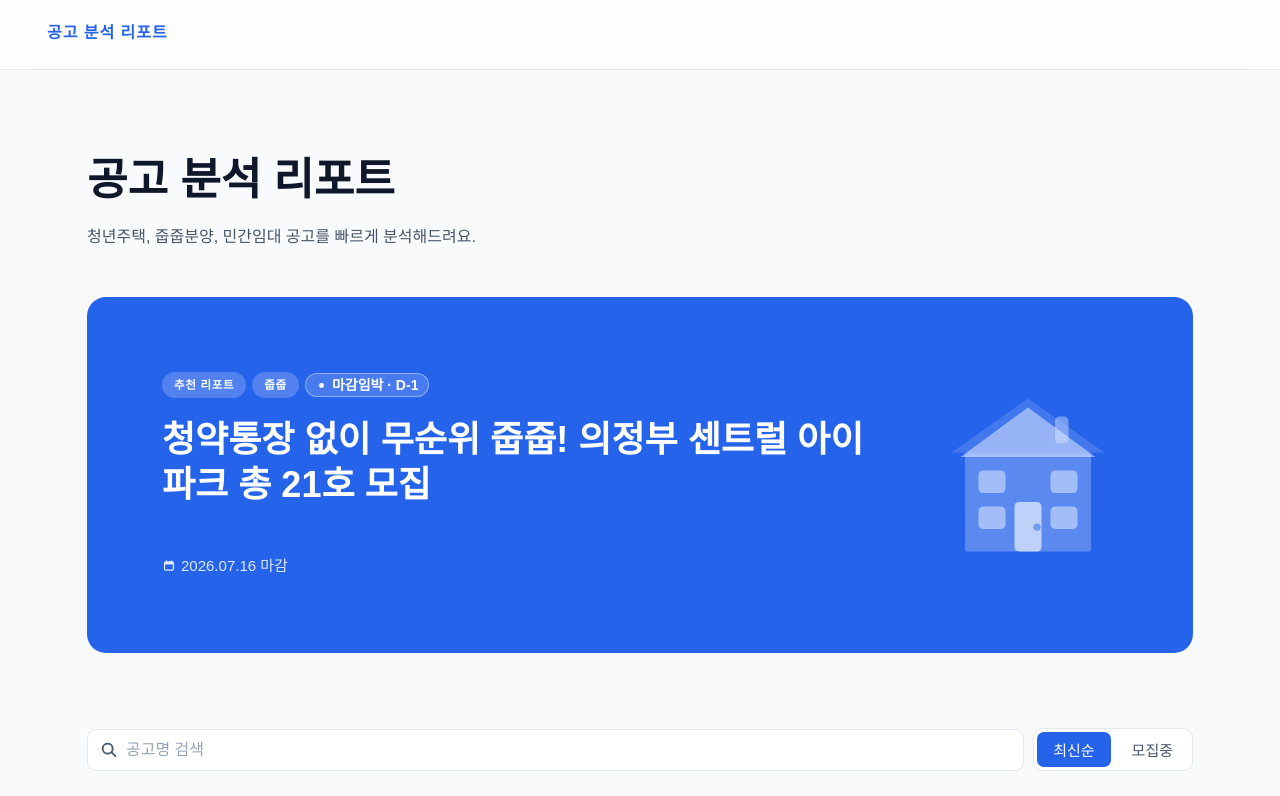
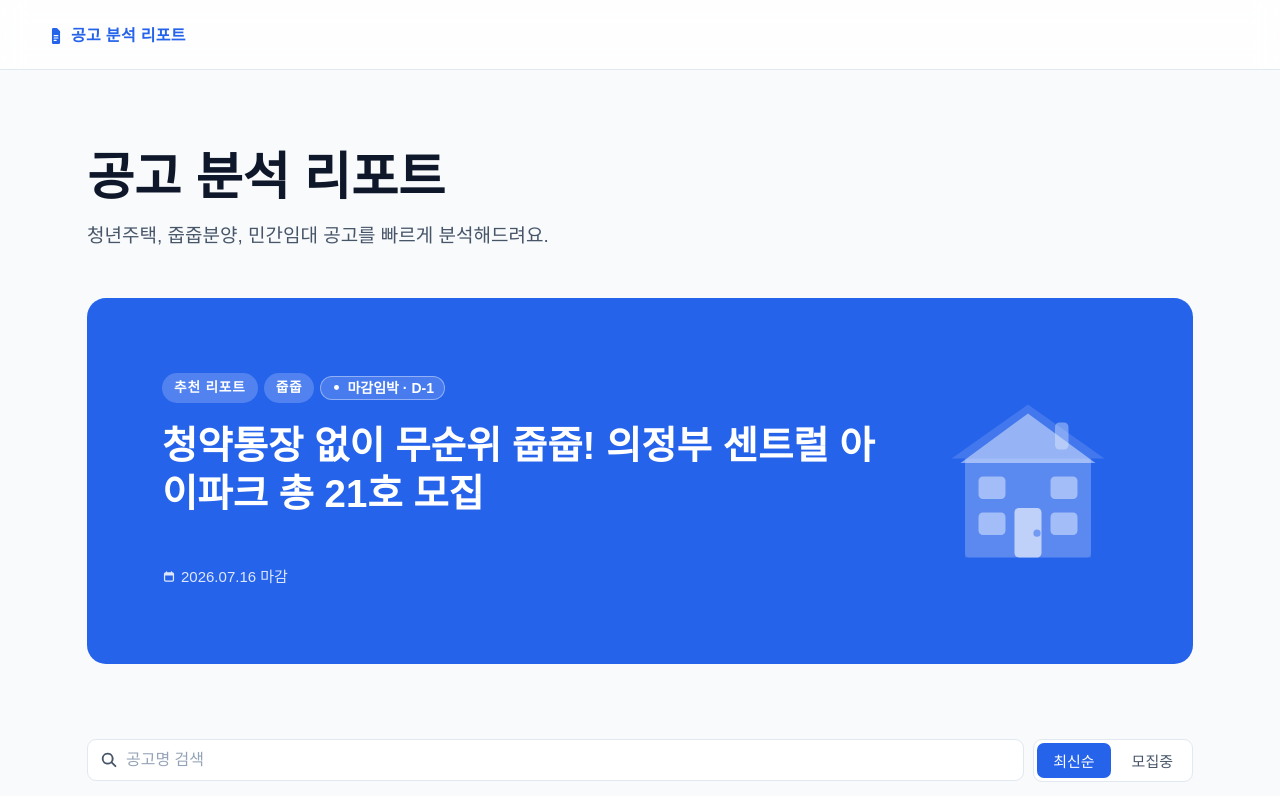
Before and after one commit to NFmkt/notice-report, a plain HTML site: page index.html in a window 1280 px wide. Shown: the top 796 px of the page. Drawn offline with Linux system fonts and the light colour scheme; a web font is replaced by a local one.

Commit message:
Fix header logo duplication, mobile empty bar, and typography scale
- Replace header text with icon+wordmark home link (index.html, report.html)
- Keep logo icon visible on mobile instead of hiding all header content
- Add missing design-system.css link to index.html (fixes ~19% type scale mismatch)
- Remove dead progress-bar markup from index.html
- Loosen mobile hero-title size/line-height for readability

```diff
--- a/css/styles.css
+++ b/css/styles.css
@@ -127,13 +127,21 @@ a:focus-visible {
   height: calc(var(--header-h) - 4px);
 }
 
-.header-tag {
+.header-logo {
+  display: flex;
+  align-items: center;
+  gap: 6px;
+  color: var(--accent);
+  text-decoration: none;
+  border-radius: var(--radius-sm);
+}
+.header-logo:hover { opacity: 0.85; }
+.header-logo-icon { flex-shrink: 0; }
+.header-logo-text {
   font-family: var(--font-body);
   font-size: 16px;
   font-weight: 700;
-  letter-spacing: 0.06em;
-  color: var(--accent);
-  text-transform: uppercase;
+  letter-spacing: 0.02em;
 }
 
 .header-right { display: flex; align-items: center; gap: 10px; }
@@ -1403,12 +1411,13 @@ a:focus-visible {
 .supply-bar-val  { font-size: 13px; color: var(--text-secondary); width: 24px; text-align: right; }
 .supply-bar-note { font-size: 13px; color: var(--text-secondary); margin-top: 6px; }
 .supply-single-district {
-  display: flex; align-items: center; gap: 8px;
+  display: flex; align-items: flex-start; gap: 8px;
   padding: 12px 14px;
   background: var(--accent-light); border-radius: var(--radius-md); color: var(--accent);
 }
-.supply-single-name  { font-size: 16px; font-weight: 600; flex: 1; }
-.supply-single-units { font-size: 21px; font-weight: 700; }
+.supply-single-district svg { flex-shrink: 0; margin-top: 6px; }
+.supply-single-name  { font-size: 16px; font-weight: 600; flex: 1; word-break: keep-all; }
+.supply-single-units { font-size: 21px; font-weight: 700; flex-shrink: 0; }
 .supply-type-pills { display: flex; flex-wrap: wrap; gap: 6px; }
 .supply-type-pill {
   font-size: 14px; padding: 4px 10px; border-radius: 20px;
@@ -1648,7 +1657,7 @@ a:focus-visible {
 
   /* ── Header ─── */
   .header-inner { padding: 0 var(--space-md); }
-  .header-tag   { display: none; }
+  .header-logo-text { display: none; }
   .back-home-link span { display: none; }
 
   /* ── Hero ─── */
@@ -1657,7 +1666,7 @@ a:focus-visible {
     padding-bottom: var(--space-lg);
   }
   .hero-inner   { padding: 0 var(--space-md); }
-  .hero-title   { font-size: clamp(26px, 7vw, 42px); letter-spacing: -0.01em; }
+  .hero-title   { font-size: clamp(23px, 6vw, 38px); line-height: 1.4; letter-spacing: -0.01em; }
   .hero-subtitle { font-size: 18px; }
 
   /* ── View Container ─── */
--- a/index.html
+++ b/index.html
@@ -9,15 +9,24 @@
   <!-- Pretendard Variable (모든 폰트 통일) -->
   <link rel="stylesheet" href="https://cdn.jsdelivr.net/gh/orioncactus/pretendard@v1.3.9/dist/web/variable/pretendardvariable.min.css">
 
+  <link rel="stylesheet" href="css/design-system.css">
   <link rel="stylesheet" href="css/styles.css">
 </head>
 <body>
 
   <header class="site-header">
     <div class="header-inner">
-      <span class="header-tag">공고 분석 리포트</span>
+      <a class="header-logo" href="index.html" aria-label="공고 분석 리포트 홈">
+        <svg class="header-logo-icon" width="18" height="18" viewBox="0 0 20 20" fill="none" aria-hidden="true">
+          <path d="M5.5 2.5A1.5 1.5 0 0 1 7 1h3.17a1.5 1.5 0 0 1 1.06.44l2.83 2.83A1.5 1.5 0 0 1 14.5 5.33V17.5A1.5 1.5 0 0 1 13 19H7a1.5 1.5 0 0 1-1.5-1.5v-15Z" fill="currentColor"/>
+          <path d="M10.5 1.2V4.5A1.5 1.5 0 0 0 12 6h3.3L10.5 1.2Z" fill="currentColor" opacity="0.35"/>
+          <rect x="7.3" y="9" width="5.4" height="1.3" rx="0.65" fill="#fff"/>
+          <rect x="7.3" y="11.6" width="5.4" height="1.3" rx="0.65" fill="#fff"/>
+          <rect x="7.3" y="14.2" width="3.6" height="1.3" rx="0.65" fill="#fff"/>
+        </svg>
+        <span class="header-logo-text">공고 분석 리포트</span>
+      </a>
     </div>
-    <div class="progress-bar" style="width:0%"></div>
   </header>
 
   <section class="index-page-hero">
```
Also changed, not shown: report.html (+10 -1 lines).
